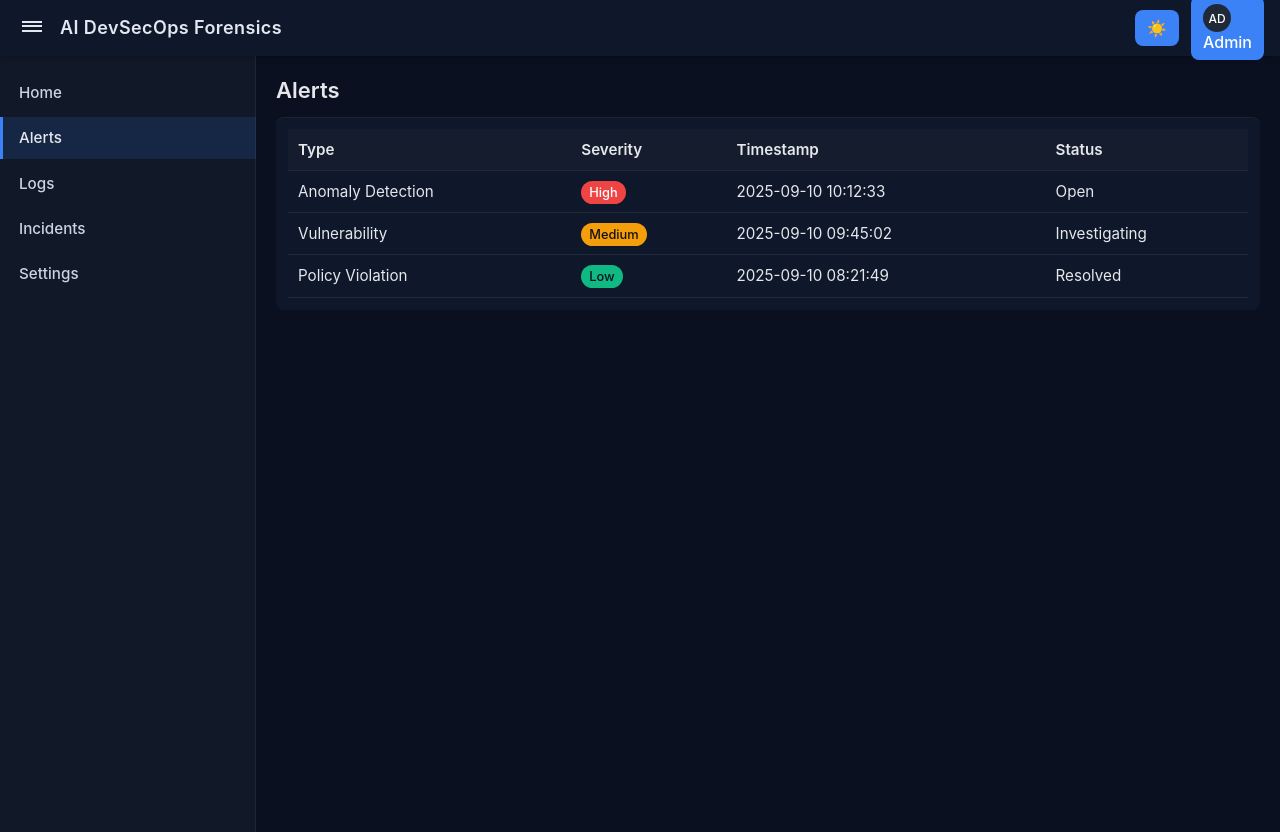
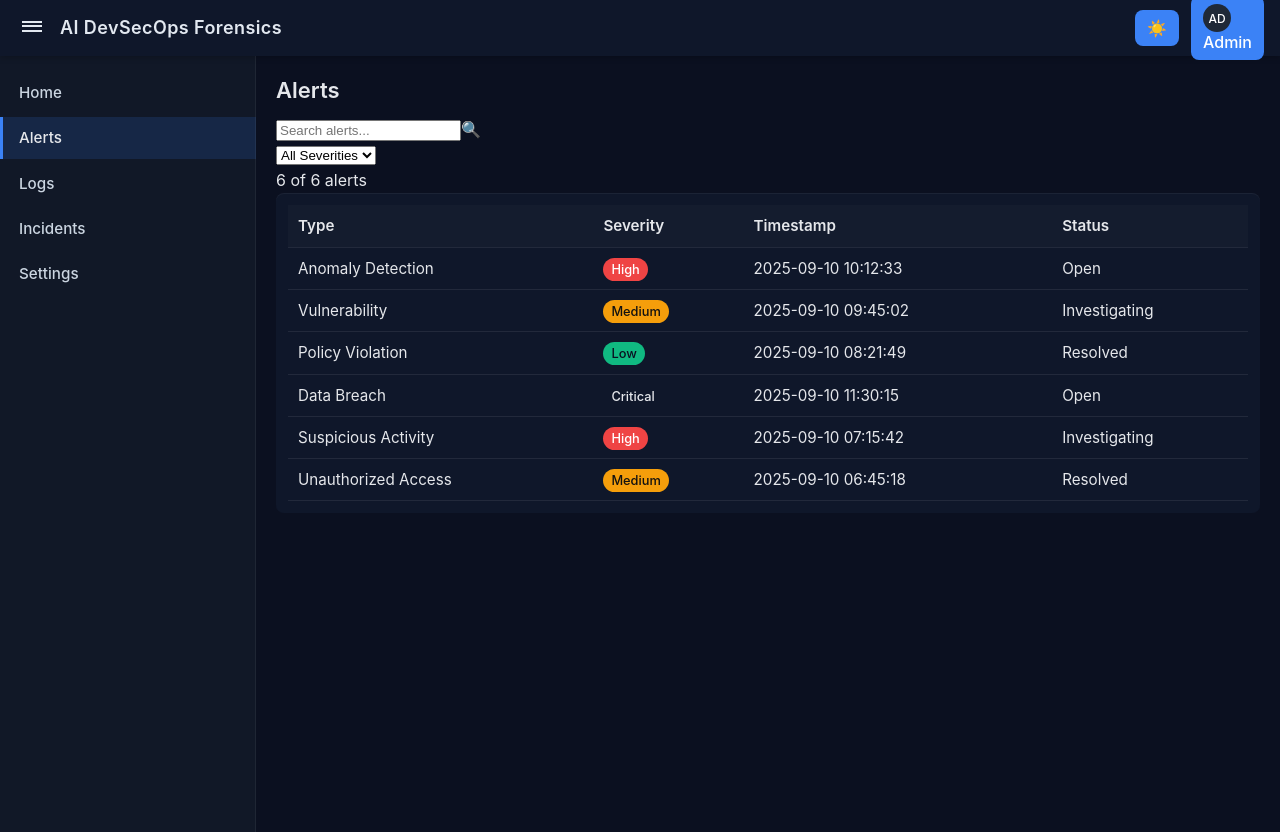
Before and after one commit to hariharan-r06/ai-devsecops-forensics, a React (Vite) app in the folder frontend/: page /alerts in a window 1280 px wide. Built offline with nearby package versions, Linux system fonts and the light colour scheme.

Commit message:
Improve Alerts page

```diff
--- a/frontend/src/pages/Alerts.jsx
+++ b/frontend/src/pages/Alerts.jsx
@@ -1,16 +1,67 @@
-import React from 'react';
+import React, { useState, useMemo } from 'react';
 import '../styles/Alerts.css';
 
 const mockAlerts = [
 	{ id: 1, type: 'Anomaly Detection', severity: 'High', timestamp: '2025-09-10 10:12:33', status: 'Open' },
 	{ id: 2, type: 'Vulnerability', severity: 'Medium', timestamp: '2025-09-10 09:45:02', status: 'Investigating' },
 	{ id: 3, type: 'Policy Violation', severity: 'Low', timestamp: '2025-09-10 08:21:49', status: 'Resolved' },
+	{ id: 4, type: 'Data Breach', severity: 'Critical', timestamp: '2025-09-10 11:30:15', status: 'Open' },
+	{ id: 5, type: 'Suspicious Activity', severity: 'High', timestamp: '2025-09-10 07:15:42', status: 'Investigating' },
+	{ id: 6, type: 'Unauthorized Access', severity: 'Medium', timestamp: '2025-09-10 06:45:18', status: 'Resolved' },
 ];
 
 function Alerts() {
+	const [searchTerm, setSearchTerm] = useState('');
+	const [severityFilter, setSeverityFilter] = useState('All');
+
+	const filteredAlerts = useMemo(() => {
+		return mockAlerts.filter(alert => {
+			const matchesSearch = alert.type.toLowerCase().includes(searchTerm.toLowerCase()) ||
+								 alert.status.toLowerCase().includes(searchTerm.toLowerCase());
+			const matchesSeverity = severityFilter === 'All' || alert.severity === severityFilter;
+			return matchesSearch && matchesSeverity;
+		});
+	}, [searchTerm, severityFilter]);
+
+	const severityOptions = ['All', 'Critical', 'High', 'Medium', 'Low'];
+
 	return (
 		<div className="page alerts">
 			<h1>Alerts</h1>
+
+			<div className="alerts-controls">
+				<div className="search-container">
+					<input
+						type="text"
+						placeholder="Search alerts..."
+						value={searchTerm}
+						onChange={(e) => setSearchTerm(e.target.value)}
+						className="search-input"
+					/>
+					<span className="search-icon">🔍</span>
+				</div>
+
+				<div className="filter-container">
+					<select
+						value={severityFilter}
+						onChange={(e) => setSeverityFilter(e.target.value)}
+						className="severity-filter"
+					>
+						{severityOptions.map(option => (
+							<option key={option} value={option}>
+								{option === 'All' ? 'All Severities' : option}
+							</option>
+						))}
+					</select>
+				</div>
+			</div>
+
+			<div className="alerts-summary">
+				<span className="alerts-count">
+					{filteredAlerts.length} of {mockAlerts.length} alerts
+				</span>
+			</div>
+
 			<div className="table-container">
 				<table className="alerts-table">
 					<thead>
@@ -22,7 +73,8 @@ function Alerts() {
 						</tr>
 					</thead>
 					<tbody>
-						{mockAlerts.map((a) => (
+						{filteredAlerts.length > 0 ? (
+							filteredAlerts.map((a) => (
 								<tr key={a.id}>
 									<td>{a.type}</td>
 									<td>
@@ -31,7 +83,14 @@ function Alerts() {
 									<td>{a.timestamp}</td>
 									<td>{a.status}</td>
 								</tr>
-						))}
+							))
+						) : (
+							<tr>
+								<td colSpan="4" className="no-results">
+									No alerts found matching your criteria
+								</td>
+							</tr>
+						)}
 					</tbody>
 				</table>
 			</div>
```
Lines whose indentation alone changed are shown as unchanged.
